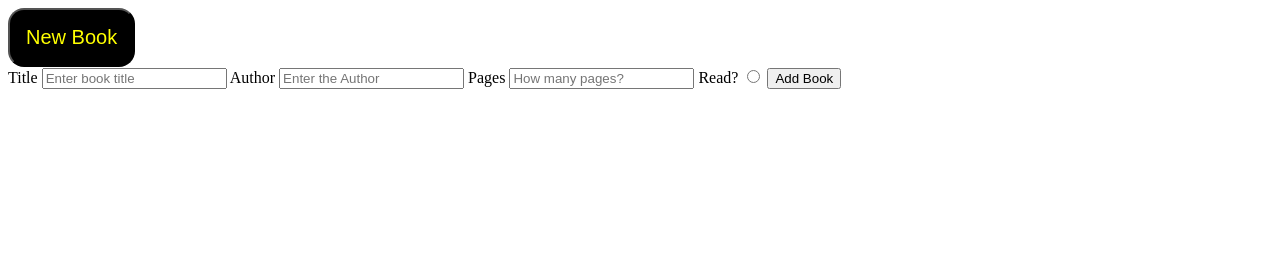
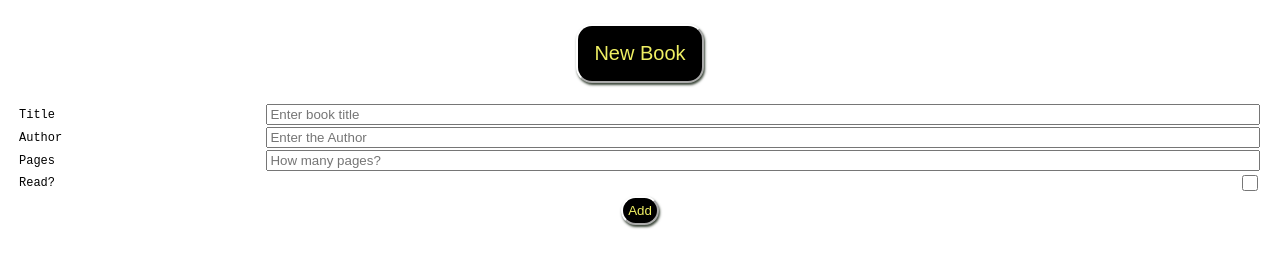
Before and after one commit to MaMikaDev/book_library, a plain HTML site: page index.html in a window 1280 px wide. Both pictures are taken after a click on the button "New Book". Drawn offline with Linux system fonts and the light colour scheme; a web font is replaced by a local one.

Commit message:
added some CSS styling
buttons, fieldset, form input fields, checkbox

```diff
--- a/index.html
+++ b/index.html
@@ -11,23 +11,38 @@
 </head>
 <body>
 
+
     <button id="new-book-btn">New Book</button>
+
+    <fieldset>
+
+
     <form id="add-book-form" style="display: none;">
+        <div class="form-row">
     <label for="title">Title</label>
-    <input type="text" id="title" placeholder="Enter book title">
+    <input type="text" id="title" placeholder="Enter book title" class="input-box">
+        </div>
+    <div class="form-row">
+    <label for="author">Author</label>
+    <input type="text" id="author" placeholder="Enter the Author" class="input-box">
+    </div>
+    <div class="form-row">
+    <label for="pages">Pages</label>
+    <input type="number" id="pages" placeholder="How many pages?" class="input-box">
+    </div>
+    <div class="form-row">
+    <label for="read">Read?</label>
 
-    <label for="author">Author</label>
-    <input type="text" id="author" placeholder="Enter the Author">
 
-    <label for="pages">Pages</label>
-    <input type="number" id="pages" placeholder="How many pages?">
+    <input type="checkbox" id="read">
+</div>
+    <div class="form-row">
+    <button id="submit-btn" type="submit" value="submit">Add</button>
+</div>
+</form>
 
-    <label for="read">Read?</label>
-    <input type="radio" id="read">
-
-    <button id="submit-btn" type="submit" value="submit">Add Book</button>
-    </form>
     <div id="library"></div>
+    </fieldset>
 
 </body>
 </html>
--- a/styles.css
+++ b/styles.css
@@ -1,8 +1,85 @@
+@import url("https://fonts.googleapis.com/css2?family=Fredoka+One&family=Martian+Mono:wght@100;200;300;400;500;600;700;800&display=swap");
+
+
+*,
+*::before,
+*::after {
+  box-sizing: border-box;
+  text-decoration: none;
+  list-style: none;
+}
+
+body {
+    font-family: "Martian Mono", monospace;
+    font-size: 12px;
+    display: grid;
+}
+
+
+
+/* no visible scroll-bar */
+body::-webkit-scrollbar {
+    display: none;
+  }
+
+
 #new-book-btn {
     display: block;
+    justify-self: center;
+    align-self: center;
     padding: 1rem;
-    color: yellow;
+    margin: 1rem;
+    max-width: 450px;
+    color: rgb(239, 239, 99);
     background-color: black;
     border-radius: 1rem;
     font-size: 20px;
+    box-shadow: 1px 2px 2.5px rgb(58, 69, 56);
+    border-color: white;
 }
+
+#new-book-btn:hover {
+    color: black;
+    background-color: rgb(239, 239, 99);
+
+  }
+
+fieldset {
+
+    border: none;
+    min-width: fit-content;
+
+  }
+
+/* so that it looks decent on all screens */
+  .form-row {
+    display: flex;
+    justify-content: space-between;
+    flex-wrap: wrap;
+    align-items: center;
+  }
+
+  .input-box {
+    margin: 1px;
+    width: 80%;
+  }
+
+  #read {
+
+    height: 1rem;
+    width: 1rem;
+    background-color: aqua;
+    justify-items: center;
+    align-items: center;
+  }
+
+#submit-btn {
+    display: block;
+    padding: 0.3rem;
+    margin: 2px auto;
+    color: rgb(239, 239, 99);
+    background-color: black;
+    border-radius: 1.2rem;
+    box-shadow: 1px 2px 2.5px rgb(58, 69, 56);
+    border-color: white;
+}
```
